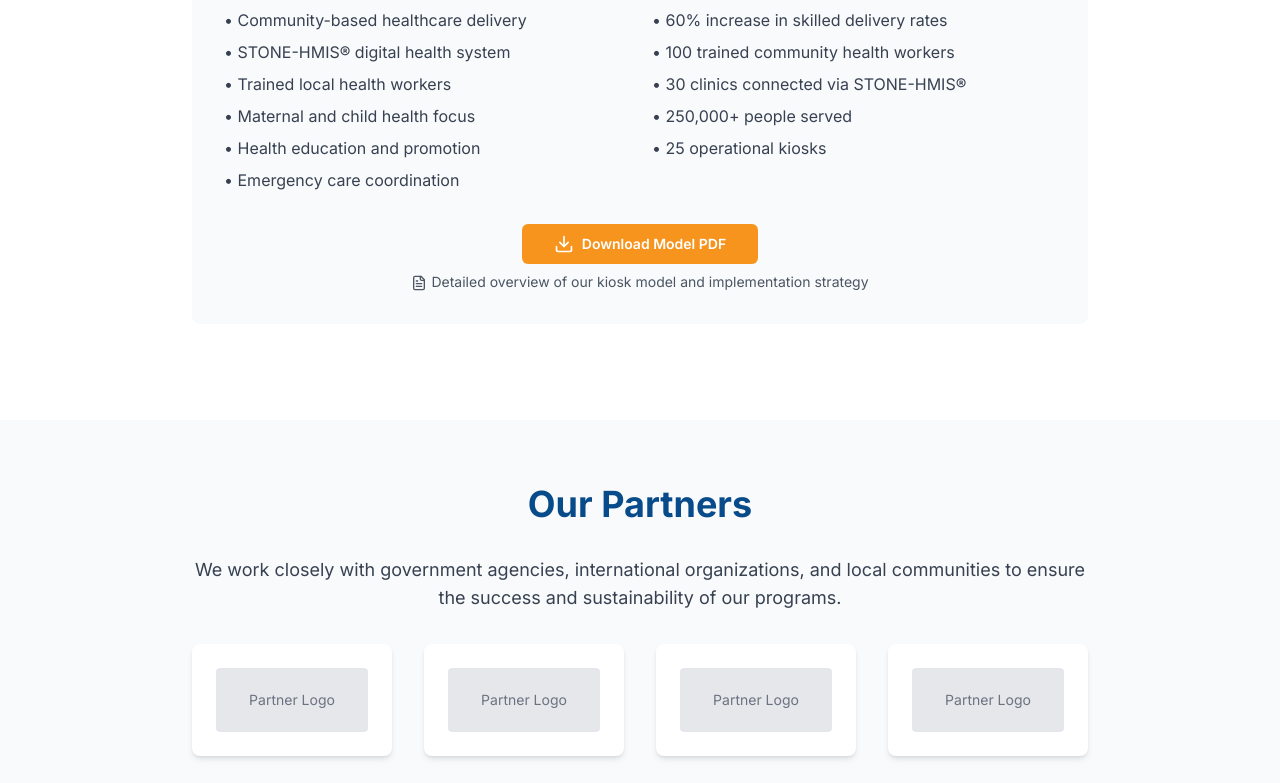
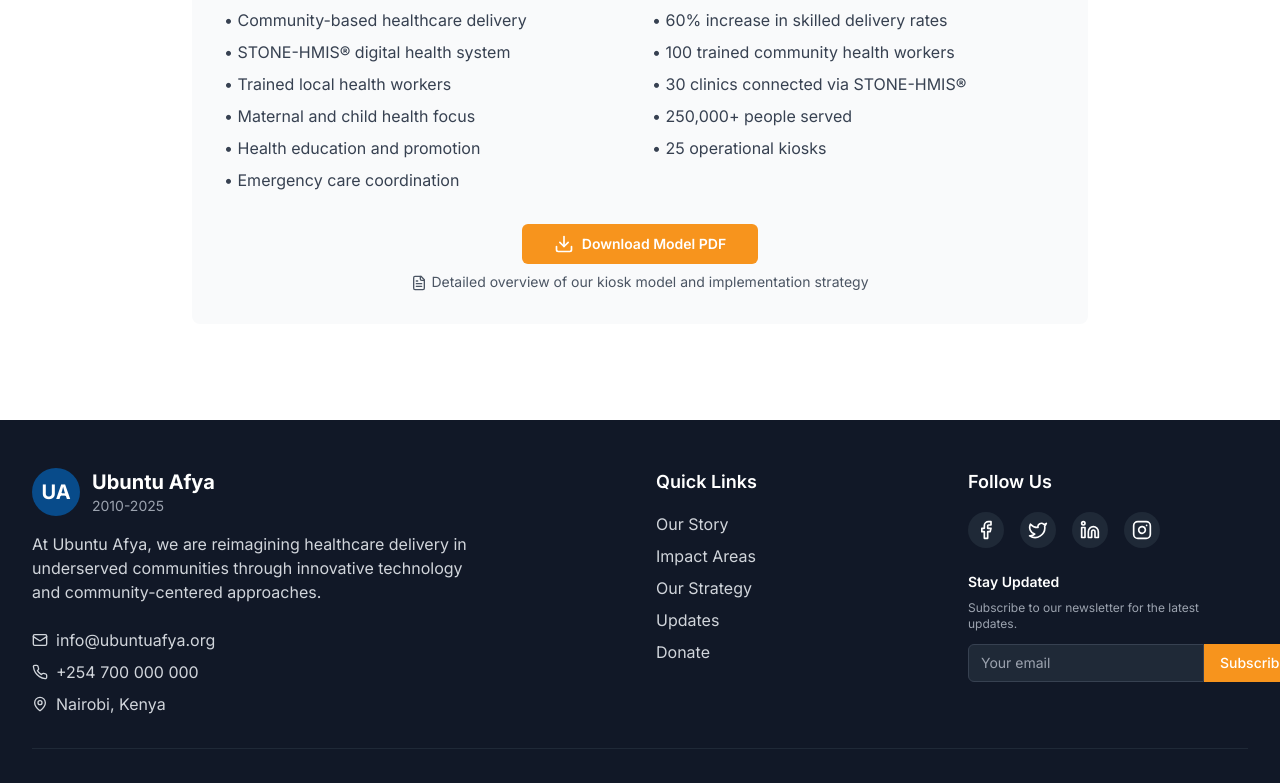
Before and after one commit to lewismosage/ubuntu, a Next.js app: page /our-story in a window 1280 px wide. Shown: the part 2000-2783 px from the top of the page. Built offline with nearby package versions, Linux system fonts and the light colour scheme.

Commit message:
New Updates

```diff
--- a/app/our-story/page.tsx
+++ b/app/our-story/page.tsx
@@ -165,64 +165,6 @@ export default function OurStory() {
             </div>
           </div>
         </section>
-
-        {/* Our Partners Section */}
-        <section className="py-16 bg-gray-50">
-          <div className="container mx-auto px-4 sm:px-6 lg:px-8">
-            <div className="max-w-4xl mx-auto text-center">
-              <h2 className="text-3xl md:text-4xl font-bold text-ubuntu-blue mb-8">
-                Our Partners
-              </h2>
-
-              <p className="text-lg text-gray-700 mb-8">
-                We work closely with government agencies, international organizations, and local communities
-                to ensure the success and sustainability of our programs.
-              </p>
-
-              <div className="grid grid-cols-2 md:grid-cols-4 gap-8">
-                {/* TODO: Replace with actual partner logos */}
-                <div className="bg-white p-6 rounded-lg shadow-md">
-                  <div className="h-16 bg-gray-200 rounded flex items-center justify-center">
-                    <span className="text-gray-500 text-sm">Partner Logo</span>
-                  </div>
-                </div>
-                <div className="bg-white p-6 rounded-lg shadow-md">
-                  <div className="h-16 bg-gray-200 rounded flex items-center justify-center">
-                    <span className="text-gray-500 text-sm">Partner Logo</span>
-                  </div>
-                </div>
-                <div className="bg-white p-6 rounded-lg shadow-md">
-                  <div className="h-16 bg-gray-200 rounded flex items-center justify-center">
-                    <span className="text-gray-500 text-sm">Partner Logo</span>
-                  </div>
-                </div>
-                <div className="bg-white p-6 rounded-lg shadow-md">
-                  <div className="h-16 bg-gray-200 rounded flex items-center justify-center">
-                    <span className="text-gray-500 text-sm">Partner Logo</span>
-                  </div>
-                </div>
-              </div>
-            </div>
-          </div>
-        </section>
-
-        {/* Team Section */}
-        <section className="py-16 bg-white">
-          <div className="container mx-auto px-4 sm:px-6 lg:px-8">
-            <div className="max-w-6xl mx-auto">
-              <h2 className="text-3xl md:text-4xl font-bold text-ubuntu-blue mb-8 text-center">
-                Our Team
-              </h2>
-
-              <p className="text-lg text-gray-700 mb-12 text-center max-w-3xl mx-auto">
-                Our dedicated team of healthcare professionals, technologists, and community advocates
-                work tirelessly to bring quality healthcare to underserved communities across Kenya.
-              </p>
-
-              <TeamGrid team={teamData} />
-            </div>
-          </div>
-        </section>
       </main>
 
       <Footer />
--- a/app/page.tsx
+++ b/app/page.tsx
@@ -18,7 +18,7 @@ export default function Home() {
       link: '/primary-healthcare',
       statistics: [
         { value: '25', label: 'Kiosks Operating' },
-        { value: '290K+', label: 'Patients Served' },
+        { value: '250,000', label: 'Patients Served' },
         { value: '60%', label: 'Women & Children' }
       ]
     },
@@ -53,8 +53,8 @@ export default function Home() {
       <main id="main-content">
         {/* Hero Section */}
         <Hero
-          title="At Ubuntu Afya, we are reimagining healthcare delivery in underserved communities"
-          subtitle="Through innovative technology and community-centered approaches, we're making quality healthcare accessible to all Kenyans."
+          title="Delivering|Healthcare in|Kenya's most|underserved|communities"
+          subtitle="Through innovative technology, research and community-centered approaches."
           showButtons={true}
           isFullPage={true}
         />
@@ -67,7 +67,7 @@ export default function Home() {
                 Our Impact in Numbers
               </h2>
               <p className="text-lg text-gray-600 max-w-3xl mx-auto">
-                Since 2010, we've been transforming healthcare delivery across Kenya through our innovative kiosk model and digital health solutions.
+                Since 2010, our community health programs have brought us a step closer to reducing health disparities in the communities we serve.
               </p>
             </div>
 
--- a/components/home/Hero.tsx
+++ b/components/home/Hero.tsx
@@ -329,7 +329,6 @@ export default function Hero({
                     <span className="text-ubuntu-blue">Ubuntu</span>{" "}
                     <span className="text-ubuntu-orange">Afya</span>
                   </span>
-                  <span className="text-xs text-white/80">2010-2025</span>
                 </div>
               </Link>
             </div>
@@ -503,7 +502,12 @@ export default function Hero({
         <div className="container mx-auto px-4 sm:px-6 lg:px-8">
           <div className="max-w-4xl">
             <h1 className="text-4xl md:text-6xl lg:text-7xl font-bold text-white mb-6 leading-tight drop-shadow-lg">
-              {title}
+              {title.split('|').map((line, index) => (
+                <span key={index}>
+                  {line}
+                  {index < title.split('|').length - 1 && <br />}
+                </span>
+              ))}
             </h1>
 
             {subtitle && (
--- a/components/ui/elegantstatcard.tsx
+++ b/components/ui/elegantstatcard.tsx
@@ -28,10 +28,10 @@ export default function ElegantStatCard({
   // Format the display value to match the original format
   const formatValue = (num: number): string => {
     if (typeof value === 'string') {
-      const suffix = value.replace(/[0-9]/g, '');
-      return `${num}${suffix}`;
+      const suffix = value.replace(/[0-9,]/g, '');
+      return `${num.toLocaleString()}${suffix}`;
     }
-    return num.toString();
+    return num.toLocaleString();
   };
 
   useEffect(() => {
```
